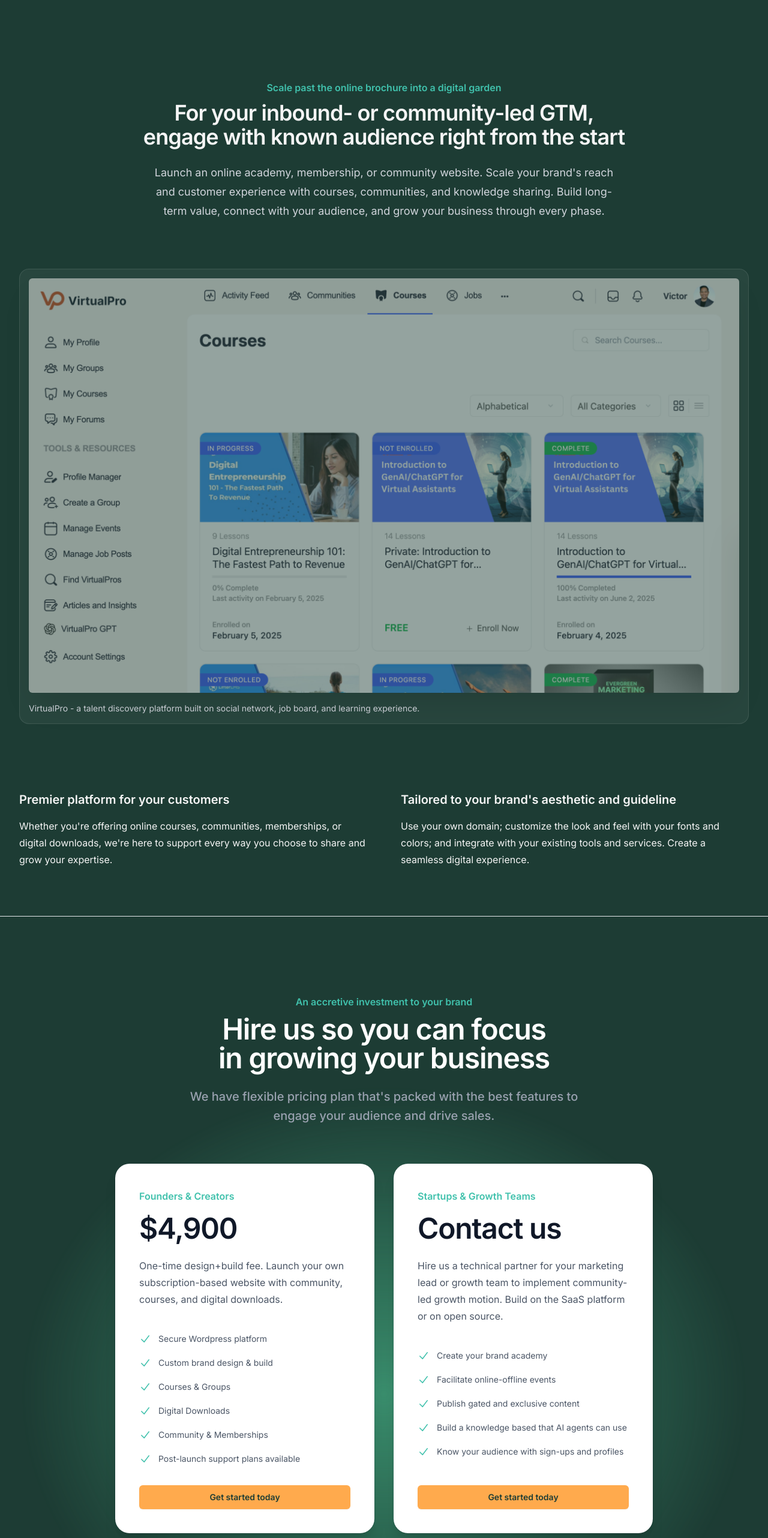
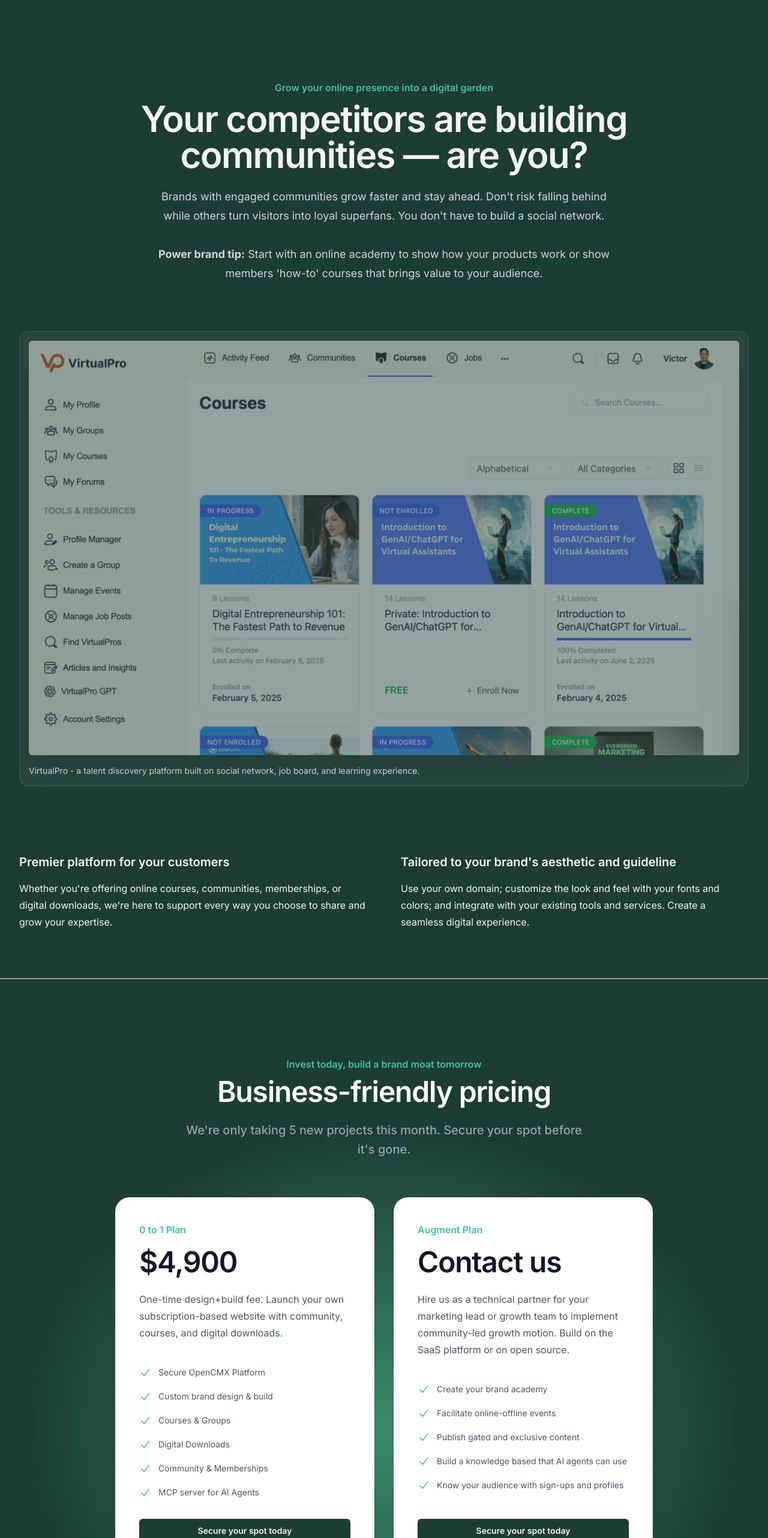
Before and after one commit to growthUx/mgio, a Next.js app: page /digital-garden in a window 1280 px wide. Shown: the part 60-2624 px from the top of the page at 60% size. Built offline with nearby package versions, Linux system fonts and the light colour scheme.

Commit message:
Update DEP page

```diff
--- a/src/app/HomePage.jsx
+++ b/src/app/HomePage.jsx
@@ -115,7 +115,7 @@ export default function HomePage() {
                 </a>
               </div>
               <h1 className="font-funnel-display text-5xl font-semibold text-pretty text-[#F5F5F5] sm:text-6xl pr-4">We are a DX+AI Lab.</h1>
-              <h2 className="text-xl mt-4 text-[#F5F5F5] sm:text-2xl pr-4">We build AI products and digital communities as well as provide services to fast growing teams to scale their go&#8209;to&#8209;market motions.</h2>
+              <h2 className="text-xl mt-4 text-[#F5F5F5] text-pretty font-semibold sm:text-[20px] pr-4">We build AI products and digital communities as well as provide services to fast growing teams to scale their go&#8209;to&#8209;market motions.</h2>
               <p className="mt-8 text-md max-w-2xl mx-auto text-pretty text-[#F5F5F5] sm:text-lg/8 sm:mx-0 sm:pr-6">Lean on us to help with the orchestration or management of your GTM technology &mdash; from digital experience and AI-powered automation to analytics and reporting. We&apos;re here to help!</p>
               <div className="mt-10 flex items-center gap-x-6">
                 <a
@@ -214,7 +214,7 @@ export default function HomePage() {
         <hr  className="h-px max-w-[90%] sm:max-w-[80%]  md:max-w-7xl mx-auto my-8 sm:my-12 bg-gray-200 border-0 dark:bg-gray-400"/>
         <div id="digital-engagement-platform" className="mx-auto py-12 max-w-7xl px-6 lg:px-8">
           <div className="mx-auto max-w-4xl sm:text-center">
-            <h2 className="text-base/7 font-semibold text-[#40C1AC]">Inbound- and community-led GTM</h2>
+            <h2 className="text-base/7 font-semibold text-[#40C1AC]">Inbound- and community-led GTM Platform</h2>
             <p className="mt-2 text-2xl font-semibold tracking-tight text-pretty text-[#f5f5f5] sm:text-4xl sm:text-balance">
               Enable and encourage visitor engagement with your brand&apos;s digital garden
             </p>
@@ -267,10 +267,10 @@ export default function HomePage() {
           />
           <div className="mx-auto max-w-7xl px-6 lg:px-8">
             <div className="mx-auto max-w-2xl text-center">
-              <h2 className="text-base/7 font-semibold text-[#40C1AC] mb-2">Be strategic through business data science</h2>
+              <h2 className="text-base/7 font-semibold text-[#40C1AC] mb-2">Analytics and Reporting</h2>
               <h3 className="text-2xl font-semibold tracking-tight text-white sm:text-4xl">Measure. Improve. Market growth.</h3>
               <p className="mt-8 text-lg text-pretty text-[#f5f5f5] sm:text-lg/8">
-              Discover how well the two pillars perform together by using data-driven analysis to monitor user behavior, engagement, and conversions across your platform.<br /><br />Here are some of the key solutions we recommend:
+              Discover how well campaigns work by using data-driven analysis to monitor user behavior, engagement, and conversions across your platform.<br /><br />Here are some of the key solutions we recommend:
               </p>
             </div>
             <div className="mx-auto mt-16 grid max-w-2xl grid-cols-1 gap-6 sm:mt-20 lg:mx-0 lg:max-w-none lg:grid-cols-3 lg:gap-8">
--- a/src/app/digital-garden/PlatformPage.jsx
+++ b/src/app/digital-garden/PlatformPage.jsx
@@ -30,19 +30,19 @@ import Nav from '@/components/Nav'
 
 const tiers = [
   {
-    name: 'Founders & Creators',
+    name: '0 to 1 Plan',
     id: 'tier-solo',
     href: 'mailto:victor@marketgrowth.io',
     price: '$4,900',
     description: 'One-time design+build fee. Launch your own subscription-based website with community, courses, and digital downloads.',
-    features: ['Secure Wordpress platform', 'Custom brand design & build', 'Courses & Groups', 'Digital Downloads', 'Community & Memberships', 'Post-launch support plans available' ],
+    features: ['Secure OpenCMX Platform', 'Custom brand design & build', 'Courses & Groups', 'Digital Downloads', 'Community & Memberships', 'MCP server for AI Agents' ],
   },
   {
-    name: 'Startups & Growth Teams',
+    name: 'Augment Plan',
     id: 'tier-team',
     href: 'mailto:victor@marketgrowth.io',
     price: 'Contact us',
-    description: 'Hire us a technical partner for your marketing lead or growth team to implement community-led growth motion. Build on the SaaS platform or on open source.',
+    description: 'Hire us as a technical partner for your marketing lead or growth team to implement community-led growth motion. Build on the SaaS platform or on open source.',
     features: [
       'Create your brand academy',
       'Facilitate online-offline events',
@@ -67,6 +67,11 @@ const faqs = [
     question: "You mentioned design, is brand design included?",
     answer:
       "Yes. We are firm believers that design is a key part of the user experience. We will work with you to create a custom brand design that reflects your vision and values. This includes logo design, color palette, typography, and overall visual style. Our goal is to create a cohesive and engaging digital platform that resonates with your audience. A copy of MarketGrowth brand guidelines will be provided to you as a reference output (also linked at the footer).",
+  },
+  {
+    question: "We already have a brand design, can you work with it?",
+    answer:
+      "Yes. Your pricing drops to $3,500 for the build aspect of your digital garden. The requirement is that it's not only a logo, but a complete brand design that includes a color palette, typography, and overall visual style. We will work with you to ensure that your existing brand design is seamlessly integrated into the digital platform.",
   },
   {
     question: "How should I decide whether to build on open-source or third-party solutions like Thinkific or Gradual?",
@@ -94,13 +99,13 @@ export default function PlatformPage() {
       <main className="relative isolate">
         <div id="digital-engagement-platform" className="mx-auto mt-20 pt-12 pb-4 max-w-7xl px-6 lg:px-8 lg:pb-12">
           <div className="mx-auto max-w-4xl sm:text-center">
-            <h2 className="text-base/7 font-semibold text-[#40C1AC]">Scale past the online brochure into a digital garden</h2>
-            <p className="mt-2 text-2xl font-semibold tracking-tight text-pretty text-[#f5f5f5] sm:text-4xl sm:text-balance">
-              For your inbound- or community-led GTM, engage with known audience right from the start
+            <h2 className="text-base/7 font-semibold text-[#40C1AC]">Grow your online presence into a digital garden</h2>
+            <p className="mt-2 text-2xl font-semibold tracking-tight text-pretty text-[#f5f5f5] sm:text-6xl sm:text-balance">
+            Your competitors are building communities &mdash; are you?
             </p>
             <p className="mt-6 max-w-3xl  mx-auto text-lg/8 text-gray-300">
-            Launch an online academy, membership, or community website. Scale your brand&apos;s reach and customer experience with courses, communities, and knowledge sharing. Build long-term value, connect with your audience, and grow your business through every phase.
-            </p>
+            Brands with engaged communities grow faster and stay ahead. Don&apos;t risk falling behind while others turn visitors into loyal superfans. You don&apos;t have to build a social network.<br /><br />
+            <strong>Power brand tip:</strong> Start with an online academy to show how your products work or show members 'how-to' courses that brings value to your audience.</p>
           </div>
         </div>
         {/* Community screenshot section */}
@@ -142,15 +147,16 @@ export default function PlatformPage() {
         {/* Pricing section */}
         <div className="isolate overflow-hidden">
           <div className="mx-auto max-w-7xl px-6 pt-12 pb-96 text-center sm:pt-20 lg:px-8">
-            <div className="mx-auto max-w-4xl">
-              <h2 className="text-base/7 font-semibold text-[#40C1AC]">An accretive investment to your brand</h2>
+            <div className="mx-auto max-w-6xl">
+              <h2 className="text-base/7 font-semibold text-[#40C1AC]">Invest today, build a brand moat tomorrow</h2>
               <p className="mt-2 text-3xl font-semibold tracking-tight text-balance text-white sm:text-5xl">
-                Hire us so you can focus in growing your business
+              Business-friendly pricing
               </p>
             </div>
             <div className="relative mt-6">
               <p className="mx-auto max-w-2xl text-lg font-medium text-pretty text-gray-400 sm:text-xl/8">
-                We have flexible pricing plan that&apos;s packed with the best features to engage your audience and drive sales.
+              We&apos;re only taking 5 new projects this month. Secure your spot before it&apos;s gone.
+
               </p>
               <svg
                 viewBox="0 0 1208 1024"
@@ -196,9 +202,9 @@ export default function PlatformPage() {
                       <a
                         href={tier.href}
                         aria-describedby={tier.id}
-                        className="mt-8 block rounded-md bg-[#FFAA4D] px-3.5 py-2 text-center text-sm/6 font-semibold text-[#1d3c34] shadow-xs hover:bg-[#1D3c34] hover:text-white focus-visible:outline-2 focus-visible:outline-offset-2 focus-visible:outline-[#40C1AC]"
+                        className="mt-8 block rounded-md bg-[#1D3c34] px-3.5 py-2 text-center text-sm/6 font-semibold text-[#f5f5f5] shadow-xs hover:bg-[#FFAA4D] hover:text-black focus-visible:outline-2 focus-visible:outline-offset-2 focus-visible:outline-[#1d3c34]"
                       >
-                        Get started today
+                        Secure your spot today
                       </a>
                     </div>
                   ))}
--- a/src/app/page.jsx
+++ b/src/app/page.jsx
@@ -1,8 +1,8 @@
 import HomePage from './HomePage'
 
 export const metadata = {
-  title:  'Home - The technical partner for founders and GTM teams',
-  description: 'We design/build digital engagement platforms and provide AI workflow automation solutions.'
+  title:  'MarketGrowth - The technical partner for founders and GTM teams',
+  description: 'We build AI products and digital communities as well as provide services to fast growing teams to scale their go‑to‑market motions.'
 }
 export default function Page() {
   return <HomePage />
```
